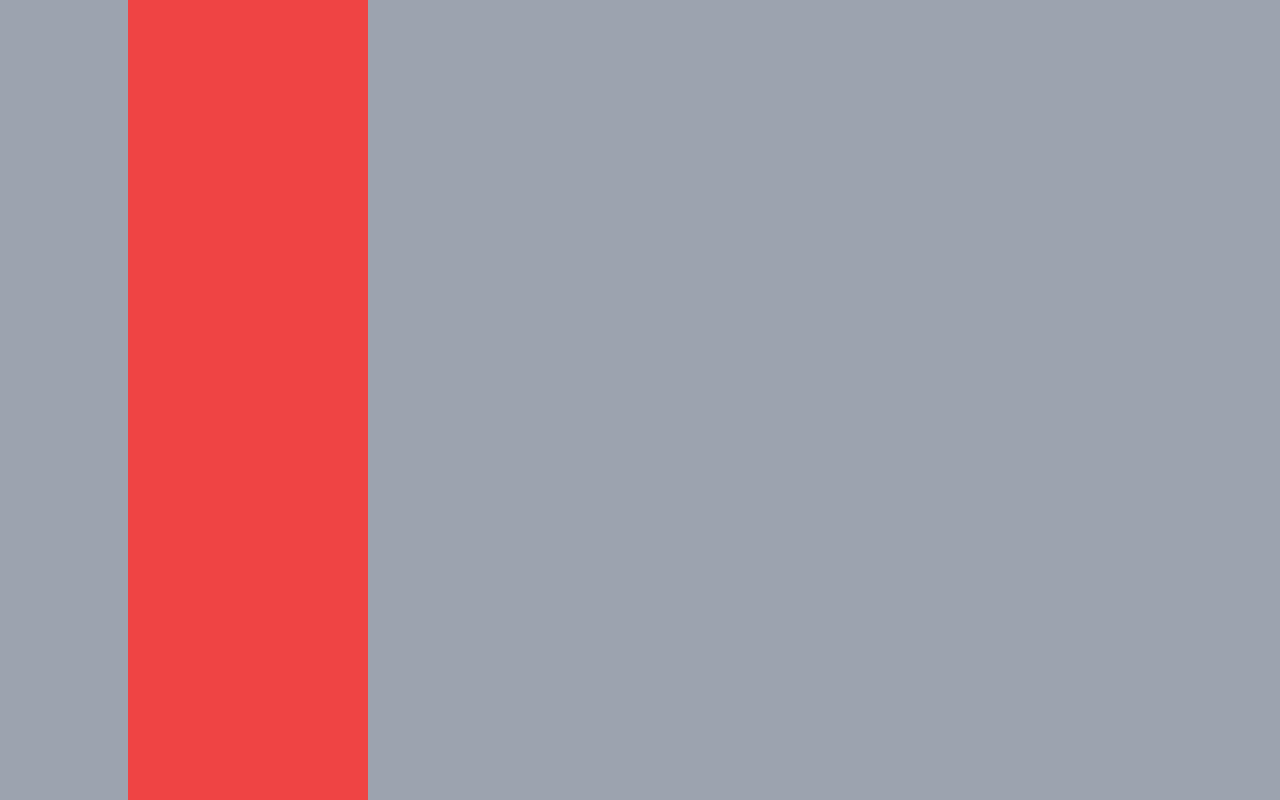
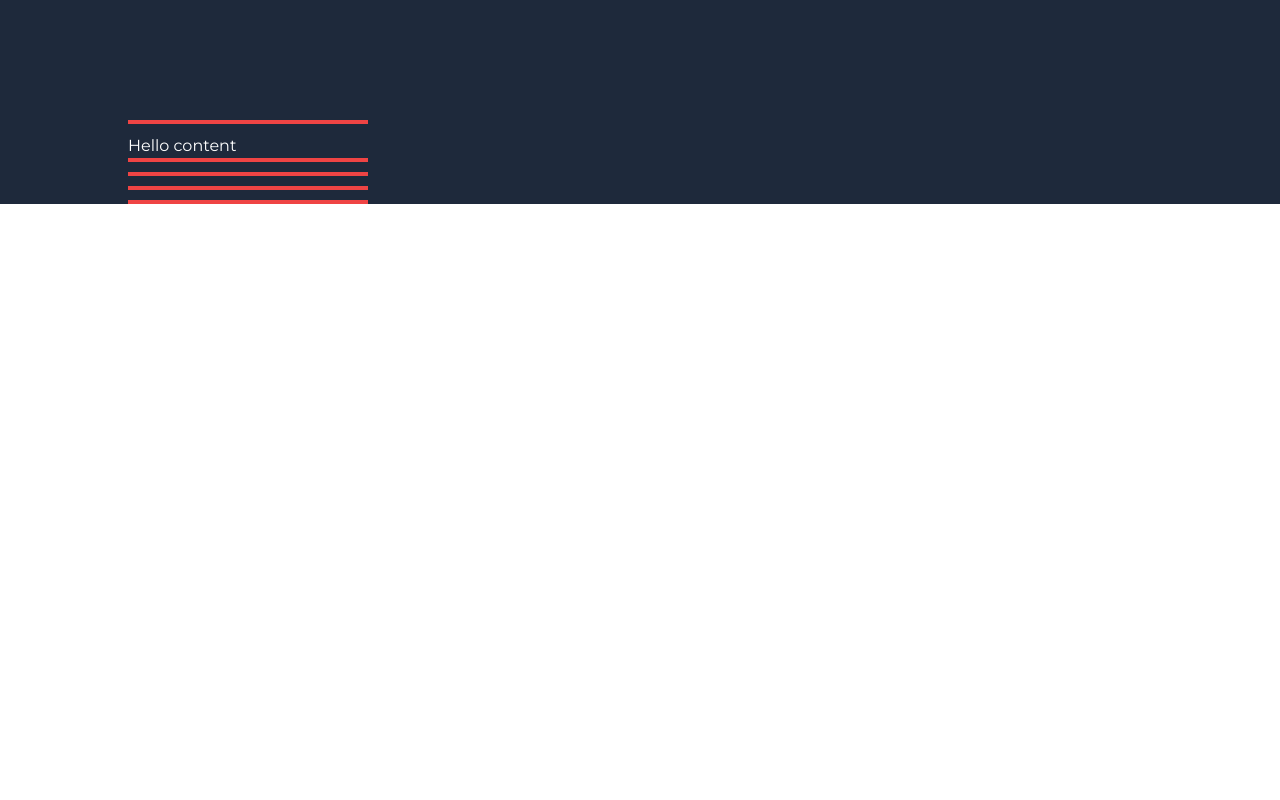
Before and after one commit to kreindo/masjid-template-two, a Next.js app: page / in a window 1280 px wide. Shown: the part 1080-1880 px from the top of the page. After the commit the page ends 1294 px from the top, so only its background shows below. Built offline with nearby package versions, Linux system fonts and the light colour scheme.

Commit message:
brj addition

```diff
--- a/components/Container/index.tsx
+++ b/components/Container/index.tsx
@@ -1,11 +1,10 @@
-export interface Props {
-  className?: string;
+export interface Props {  className?: string;
   children?: React.ReactNode;
 }
 export const BangRevaJie = ({ children, className }: Props) => {
   return (
     <div
-      className={`mx-auto max-w-screen-sm md:max-w-screen-md lg:max-w-screen-lg ${className}`}
+      className={`mt-[200px] mx-auto max-w-screen-sm md:max-w-screen-md lg:max-w-screen-lg ${className}`}
     >
       {children}
     </div>
--- a/components/Hero/index.tsx
+++ b/components/Hero/index.tsx
@@ -1,5 +1,6 @@
-export const Hero = () => {  return (
-    <div className="h-[620px] relative border-2 border-red-500">
+export const Hero = () => {
+  return (
+    <div className="h-[620px] relative">
       <div className="mr-10 sm:mr-0 absolute bottom-0 right-0 w-[50%] flex text-white text-right">
         <div className="flex flex-col gap-7 items-end">
           <h1 className="text-2xl sm:text-3xl font-bold">
--- /dev/null
+++ b/components/KegiatanCard/index.tsx
@@ -0,0 +1,6 @@
+export interface KegiatanCard {  dummy: boolean;
+}
+
+export const index = ({}: KegiatanCard) => {
+  return <div>index</div>;
+};
--- a/next.config.js
+++ b/next.config.js
@@ -2,6 +2,6 @@
 const nextConfig = {
   reactStrictMode: true,
   swcMinify: true,
-}
+};
 
-module.exports = nextConfig
+module.exports = nextConfig;
--- a/pages/index.tsx
+++ b/pages/index.tsx
@@ -5,13 +5,13 @@ import Image from 'next/image';
 
 export default function Home() {
   return (
-    <div className="bg-gray-400">
+    <div className="bg-slate-800">
       <div className="relative min-h-screen bg-main-hero bg-no-repeat bg-cover">
         <Layout title={'Homepage'}>
           <Hero />
         </Layout>
       </div>
-      <div className="relative h-[100px]">
+      <div className="relative h-[200px]">
         <Image
           src={'/assets/images/divider1.svg'}
           alt={'divider 1'}
@@ -20,11 +20,14 @@ export default function Home() {
         />
       </div>
       <BangRevaJie>
-        <div className="w-60 h-60 bg-red-500 text-white"></div>
-        <div className="w-60 h-60 bg-red-500 text-white"></div>
-        <div className="w-60 h-60 bg-red-500 text-white"></div>
-        <div className="w-60 h-60 bg-red-500 text-white"></div>
-        <div className="w-60 h-60 bg-red-500 text-white"></div>
+        <div className="mb-[10px] w-60 h-1 bg-red-500 text-white"></div>
+        <div>
+          <h1 className="text-white">Hello content</h1>
+        </div>
+        <div className="mb-[10px] w-60 h-1 bg-red-500 text-white"></div>
+        <div className="mb-[10px] w-60 h-1 bg-red-500 text-white"></div>
+        <div className="mb-[10px] w-60 h-1 bg-red-500 text-white"></div>
+        <div className="mb-[10px] w-60 h-1 bg-red-500 text-white"></div>
       </BangRevaJie>
     </div>
   );
```
